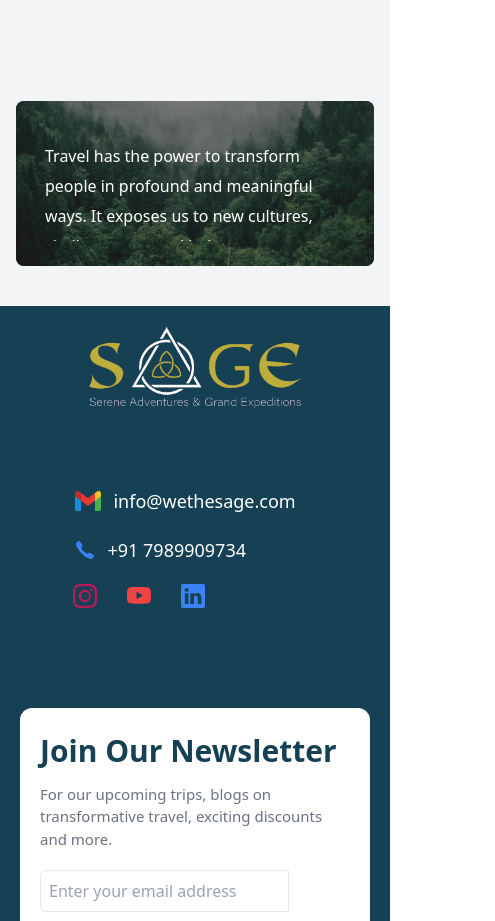
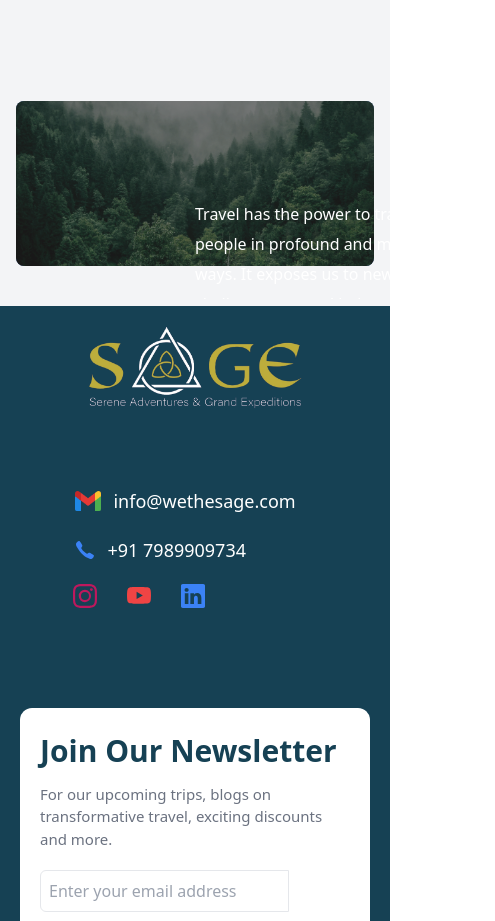
Before and after one commit to wethe-sage/landingSage, a React (Create React App) app: page / in a window 390 px wide. Shown: the part 2840-3761 px from the top of the page, 495 px wide, since content can reach past the window. Built offline with nearby package versions, Linux system fonts and the light colour scheme.

Commit message:
updated travelchanges

```diff
--- a/src/Components/TravelChange.js
+++ b/src/Components/TravelChange.js
@@ -3,6 +3,8 @@ import change from "./Asset/change.jpg"
 import bg from './Asset/bg.jpg';
 import './recentTrip.css';
 import { motion } from 'framer-motion';
+import {useScroll, useTransform } from 'framer-motion';
+import { useRef } from 'react';
 
 const TravelChange = () => {
   const [showFullText, setShowFullText] = useState(true);
@@ -39,7 +41,7 @@ const TravelChange = () => {
       width: 120,
       x: mousePosition.x - 16,
       y: mousePosition.y - 16,
-      backgroundColor: 'white',
+      backgroundColor: '#bcad3c',
       mixBlendMode: 'difference',
     }
   };
@@ -55,6 +57,14 @@ const TravelChange = () => {
       setCursorVariant('default');
     }
   };
+
+  const ref =useRef(null);
+  const {scrollYProgress}=useScroll({
+    target: ref,
+    offset:["0 1", "0.85 1"],
+  })
+  const scaleProgess =useTransform(scrollYProgress, [0, 1], [0.5,1]);
+  const opacityProgess =useTransform(scrollYProgress, [0, 1], [0.6,1]);
 
   return (
     <div className='bg-gray-100 py-10 px-4'>
@@ -75,8 +85,12 @@ const TravelChange = () => {
           alt='Background'
         />
 
-        <div className='absolute top-1/2 left-1/2 transform -translate-x-1/2 -translate-y-1/2 md:translate-x-0 md:translate-y-0 md:top-[15%] md:left-[18%] md:w-[65%] md:rounded-xl md:h-auto md:bg-[#fff] md:p-8'>
-          <div className='flex gap-[70px]'>
+        <motion.div  ref={ref}
+          style={{
+              scale:scaleProgess,
+              opacity:opacityProgess,
+            }} className='absolute top-1/2 left-1/2 transform -translate-x-1/2 -translate-y-1/2 md:translate-x-0 md:translate-y-0 md:top-[15%] md:left-[18%] md:w-[65%] md:rounded-xl md:h-auto md:bg-[#fff] md:p-8'>
+           <div className='flex gap-[70px]'>
             <img
               className='hidden lg:block md:mt-0 md:w-[350px] md:h-[330px] md:rounded-xl object-cover'
               src={change}
@@ -89,7 +103,7 @@ const TravelChange = () => {
           </p>
           </div>
           </div>
-        </div>
+        </motion.div>
       </div>
     </div>
   );
```
